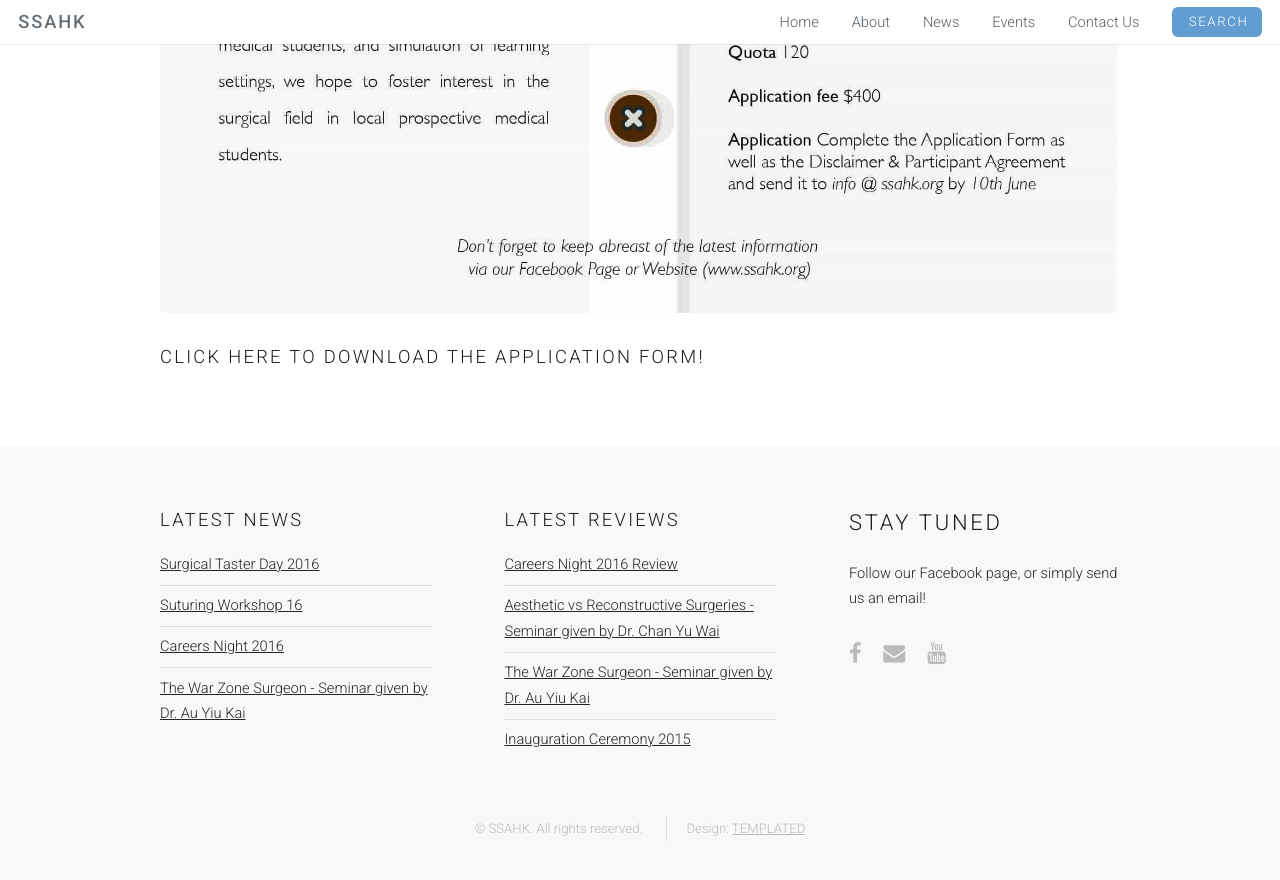
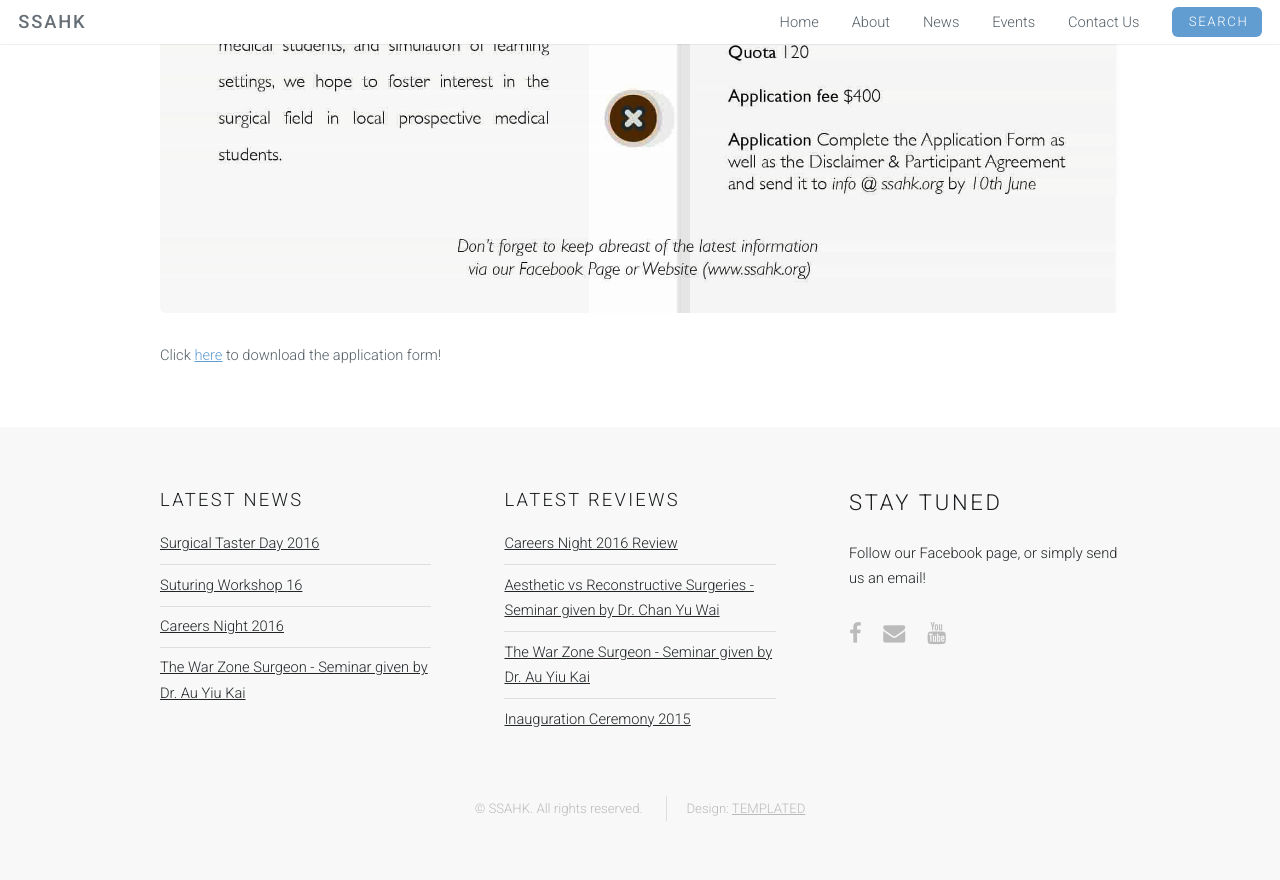
Before and after one commit to SSAHK/ssahk.github.io, a Jekyll site: the page built from _posts/2016-5-29-Taster-Day-2016.html, in a window 1280 px wide and 900 px high, scrolled down 1374 px. Shown: the top 880 px of the window. Built offline with Jekyll 4.4.1, drawn with Linux system fonts in a browser that asks for light colours.

Commit message:
T16 v4.2

```diff
--- a/_posts/2016-5-29-Taster-Day-2016.html
+++ b/_posts/2016-5-29-Taster-Day-2016.html
@@ -9,4 +9,4 @@
 
 ---
 
-<h3>Click <a href="https://drive.google.com/file/d/0BxtnE6kz1NFcemlzUzN6VTdPN3M/view?usp=sharing">here</a> to download the application form!</h3>
+Click <a href="https://drive.google.com/file/d/0BxtnE6kz1NFcemlzUzN6VTdPN3M/view?usp=sharing">here</a> to download the application form!
```
